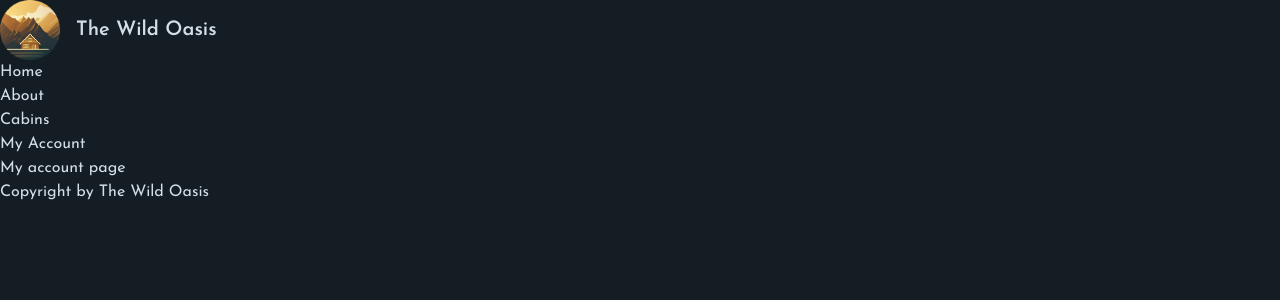
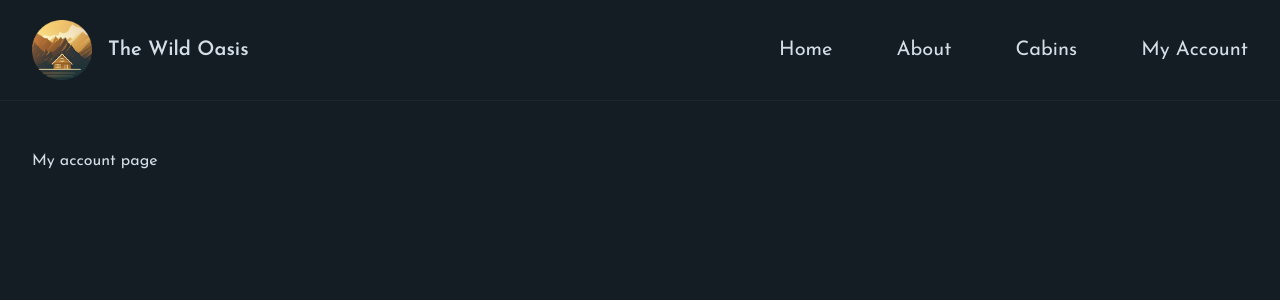
Before and after one commit to NovitaHamilton/wild_oasis_website, a Next.js app: page /account in a window 1280 px wide. Shown: the top 300 px of the page. Built offline with nearby package versions, Linux system fonts and the light colour scheme.

Commit message:
1) Refactor layout to use Header component 2) Update Navigation styles and structure

```diff
--- /dev/null
+++ b/app/_components/Header.js
@@ -0,0 +1,13 @@
+import Logo from './Logo';
+import Navigation from './Navigation';
+
+export default function Header() {
+    return (
+        <header className='border-b border-primary-900 px-8 py-5'>
+        <div className='flex justify-between items-center max-w-7xl mx-auto'>
+        <Logo />
+        <Navigation />
+        </div>
+        </header>
+    );
+}
--- a/app/_components/Navigation.js
+++ b/app/_components/Navigation.js
@@ -1,12 +1,16 @@
 import Link from "next/link";
+
+const linkStyles = "hover:text-accent-400"
 
 export default function Navigation() {
     return (
-        <ul>
-            <li><Link href="/">Home</Link></li>
-            <li><Link href="/about">About</Link></li>
-            <li><Link href="/cabins">Cabins</Link></li>
-            <li><Link href="/account">My Account</Link></li>
+        <nav className="z-10 text-xl">
+        <ul className="flex gap-16 items-center">
+            <li><Link href="/" className={linkStyles}>Home</Link></li>
+            <li><Link href="/about" className={linkStyles}>About</Link></li>
+            <li><Link href="/cabins" className={linkStyles}>Cabins</Link></li>
+            <li><Link href="/account" className={linkStyles}>My Account</Link></li>
         </ul>
+        </nav>
     );
 }
--- a/app/layout.js
+++ b/app/layout.js
@@ -1,5 +1,4 @@
-import Navigation from "@/app/_components/Navigation";
-import Logo from "@/app/_components/Logo";
+import Header from '@/app/_components/Header'
 import "@/app/_styles/globals.css";
 import { Josefin_Sans} from "next/font/google";
 
@@ -21,15 +20,11 @@
 function RootLayout( { children }) {
   return (
     <html lang="en">
-      <body className={`${josefin.className} bg-primary-950 text-primary-100 min-h-screen`}>
-        <header>
-        <Logo />
-        <Navigation />
-
-        </header>
-
-        <main>{children}</main>
-        <footer>Copyright by The Wild Oasis</footer>
+      <body className={`${josefin.className} bg-primary-950 text-primary-100 min-h-screen flex flex-col`}>
+        <Header />
+        <div className="flex-1 px-8 py-12">
+          <main className="max-w-7xl mx-auto">{children}</main>
+        </div>
       </body>
 
     </html>
```
